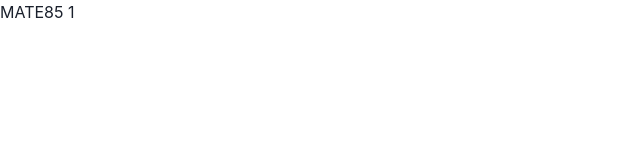
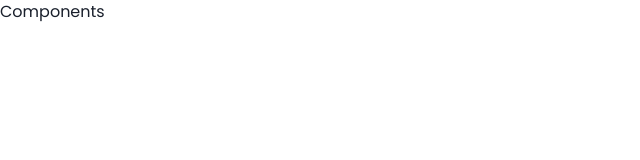
Before and after one commit to MATE85-Grupo4-20221/app-bdcp, a React (Create React App) app: page /disciplinas in a window 1280 px wide. Shown: the top 160 px of the page, without its empty margins (0-640 px from the left). Built offline with nearby package versions, Linux system fonts and the light colour scheme.

Commit message:
feat(app): configure theme with fonts and initial routes

```diff
--- a/package.json
+++ b/package.json
@@ -6,10 +6,14 @@
     "@chakra-ui/react": "^1.8.6",
     "@emotion/react": "^11.0.0",
     "@emotion/styled": "^11.0.0",
+    "@fontsource/open-sans": "^4.5.8",
+    "@fontsource/poppins": "^4.5.5",
+    "@fontsource/roboto": "^4.5.5",
     "framer-motion": "^4.0.0",
     "react": "^17.0.2",
     "react-dom": "^17.0.2",
     "react-icons": "^3.0.0",
+    "react-router-dom": "^6.2.2",
     "react-scripts": "5.0.0",
     "typescript": "^4.3.5",
     "web-vitals": "^0.2.2"
--- a/src/App.tsx
+++ b/src/App.tsx
@@ -1,9 +1,14 @@
-import { ChakraProvider, Text, theme } from '@chakra-ui/react'
+import 'styles/fonts'
+
+import { ChakraProvider } from '@chakra-ui/react'
 import React from 'react'
+
+import Routes from 'routes'
+import { theme } from 'styles'
 
 const App = () => (
   <ChakraProvider theme={theme}>
-    <Text>MATE85 1</Text>
+    <Routes />
   </ChakraProvider>
 )
 
--- /dev/null
+++ b/src/pages/ComponentsList/ComponentsListPage.tsx
@@ -0,0 +1,14 @@
+import { Text } from '@chakra-ui/react'
+import React from 'react'
+
+export interface ComponentsListPageProps {}
+
+const ComponentsListPage: React.FC<ComponentsListPageProps> = props => {
+  return (
+    <div>
+      <Text>Components</Text>
+    </div>
+  )
+}
+
+export default ComponentsListPage
--- /dev/null
+++ b/src/pages/ComponentsList/index.ts
@@ -0,0 +1,2 @@
+export { default as ComponentsListPage } from './ComponentsListPage'
+export type { ComponentsListPageProps } from './ComponentsListPage'
--- /dev/null
+++ b/src/pages/index.ts
@@ -0,0 +1 @@
+export * from './ComponentsList'
--- /dev/null
+++ b/src/routes.tsx
@@ -0,0 +1,16 @@
+import React from 'react'
+import { BrowserRouter as Router, Routes, Route } from 'react-router-dom'
+
+import { ComponentsListPage } from './pages'
+
+const AppRoutes: React.FC = () => {
+  return (
+    <Router>
+      <Routes>
+        <Route path='/disciplinas' element={<ComponentsListPage />} />
+      </Routes>
+    </Router>
+  )
+}
+
+export default AppRoutes
--- /dev/null
+++ b/src/styles/fonts.ts
@@ -0,0 +1,6 @@
+import '@fontsource/poppins/300.css'
+import '@fontsource/poppins/400.css'
+import '@fontsource/poppins/500.css'
+import '@fontsource/poppins/600.css'
+import '@fontsource/poppins/700.css'
+import '@fontsource/poppins/800.css'
--- /dev/null
+++ b/src/styles/index.ts
@@ -0,0 +1 @@
+export * from './theme'
--- /dev/null
+++ b/src/styles/theme.ts
@@ -0,0 +1,39 @@
+import { extendTheme } from '@chakra-ui/react'
+
+const theme = extendTheme({
+  fonts: {
+    body: 'Poppins, sans-serif',
+    heading: 'Poppins, sans-serif',
+    mono: 'Roboto, monospace',
+  },
+  colors: {
+    black: '#464646',
+    background: '#F3F3F3',
+    gray: {
+      100: '#F6F6F6',
+      200: '#ECECEC',
+      300: '#D6D6D6',
+      500: '#BCBCBC',
+      700: '#9A9A9A',
+    },
+    primary: {
+      300: '#72A2FF',
+      500: '#3A7DFF',
+    },
+    secondary: {
+      500: '#F2CA80',
+      700: '#9C762F',
+    },
+    success: {
+      500: '#3AFFA1',
+    },
+    yellow: {
+      500: '#FFD43A',
+    },
+    red: {
+      500: '#DB4343',
+    },
+  },
+})
+
+export { theme }
--- a/tsconfig.json
+++ b/tsconfig.json
@@ -18,7 +18,8 @@
     "resolveJsonModule": true,
     "isolatedModules": true,
     "noEmit": true,
-    "jsx": "react-jsx"
+    "jsx": "react-jsx",
+    "baseUrl": "src"
   },
   "include": [
     "src"
```
Also changed, not shown: 1 other file (tests, documents, lock files or other folders).
